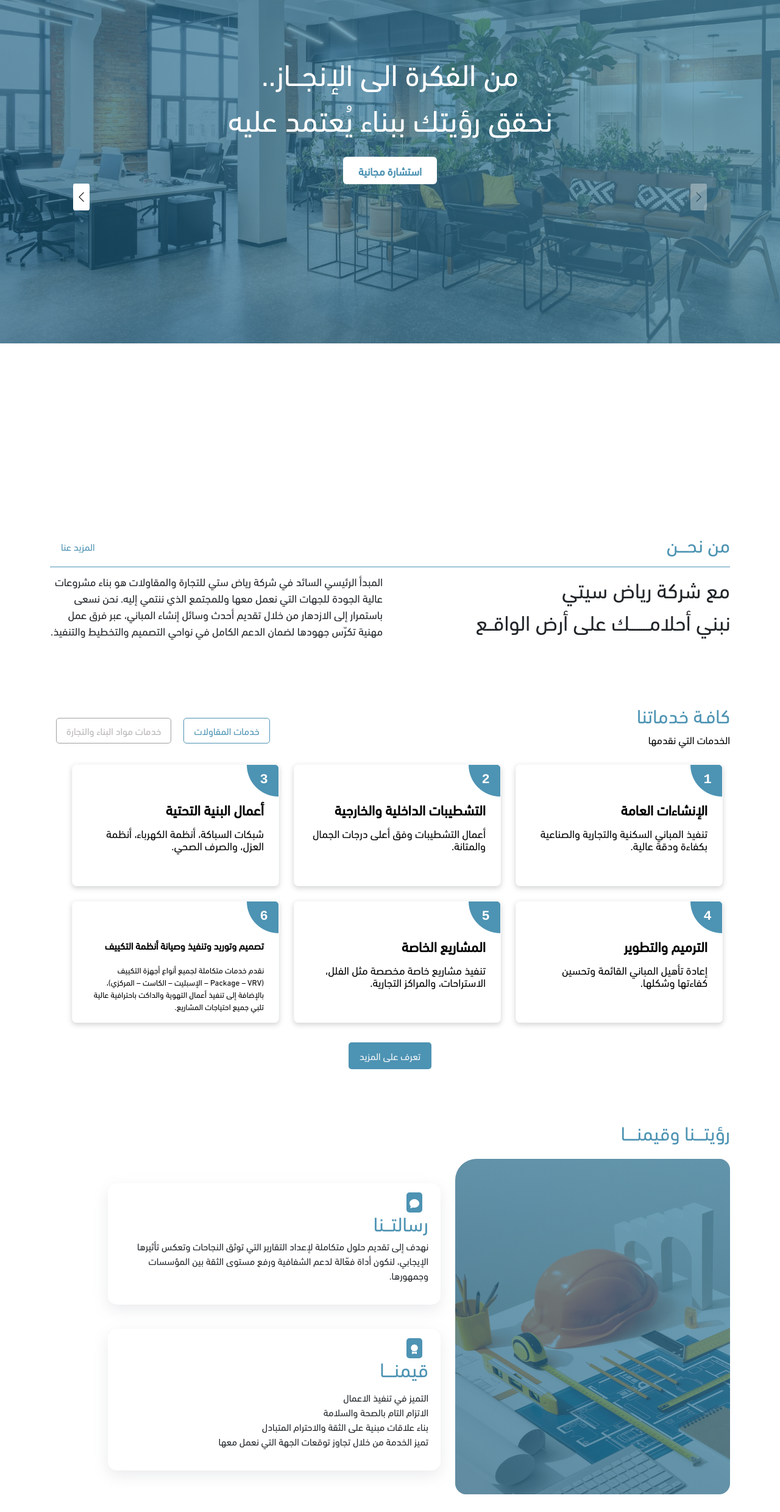
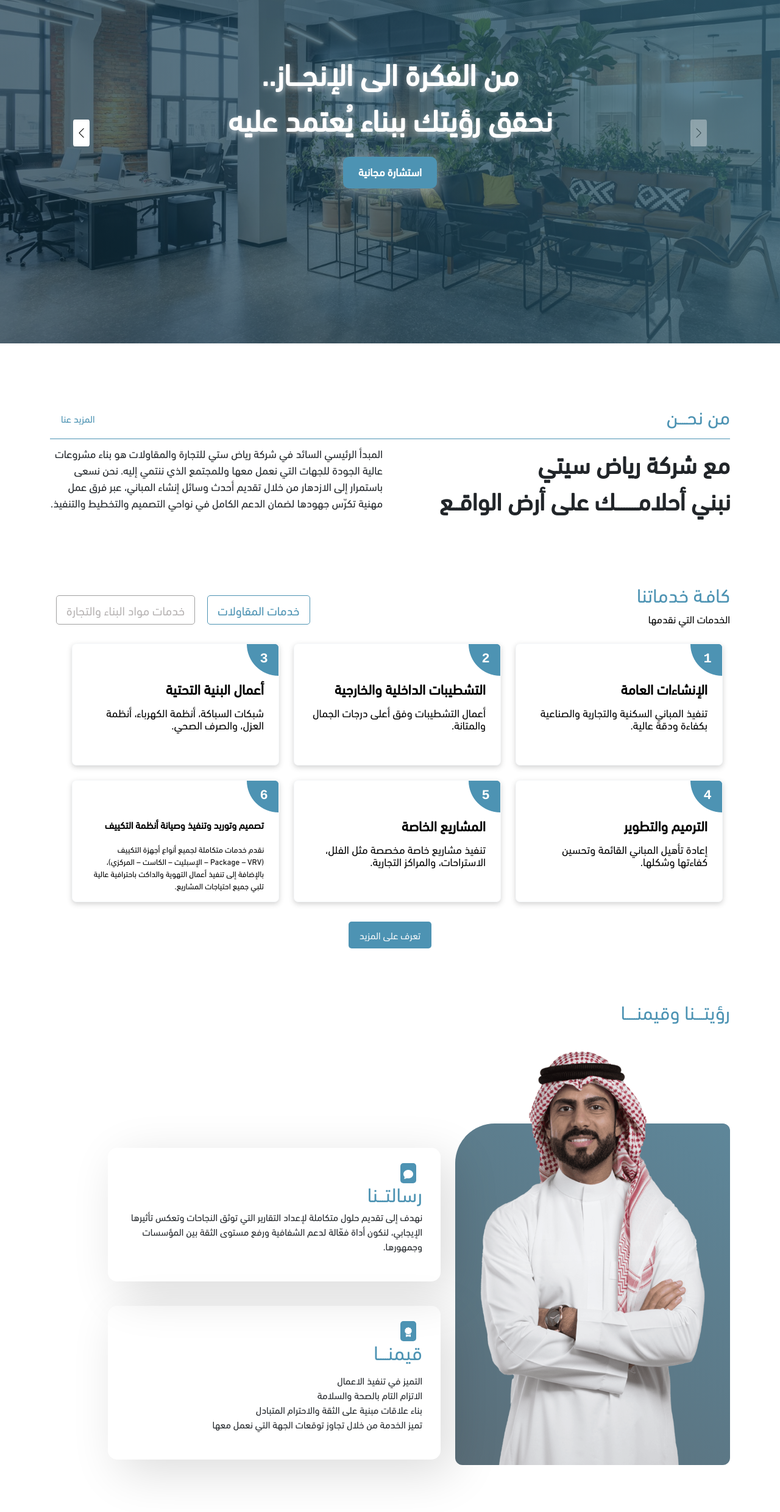
Before and after one commit to abedkahlout/reyad, a plain HTML site: page index.html in a window 1280 px wide. Shown: the part 157-2636 px from the top of the page at 61% size. Drawn offline with nearby package versions, Linux system fonts and the light colour scheme.

Commit message:
new adds

```diff
--- a/assets/css/style.css
+++ b/assets/css/style.css
@@ -17,7 +17,7 @@
 
 	/* backgroud colors */
 	--bg-white: hsl(0, 0%, 100%);
-	--bg-graid-blue: -webkit-linear-gradient(top right, #4d93b3be, #185878ac);
+	--bg-graid-blue: -webkit-linear-gradient(top right, #33667ec9, #0b2838ac);
 	--bg-graid-blue2: -webkit-linear-gradient(top right, #4d93b3e1, #185878d7);
 	--bg-graid-blue-white: -webkit-linear-gradient(top left, #4d93b3, #ecececac);
 	--bg-gray: #f7f9fb;
@@ -295,17 +295,18 @@ body {
 	font-size: 50px;
 }
 .cta{
-	background-color: white;
-	color: var(--text-white);
-	border-radius: 6px;
-padding: 9px 25px;
-margin-top: 10px;
+	background-color: var(--bg-green);
+	color: white;
+	border-radius: 10px;
+	padding: 10px 25px 15px 25px;
+	margin-top: 10px;
+	box-shadow: 1px 5px 20px 5px rgba(255, 255, 255, 0.342);
 }
 .cta a {
 	font-size: 18px;
-	color: var(--text-green);
+	color:white;
 	text-decoration: none;
-	font-weight: 700;
+	font-weight: bold;
 }
 
 
@@ -334,8 +335,9 @@ margin-top: 10px;
 	color: var(--bg-green);
 }
 .dream{
-	font-size: 35px;
-	width: 80%;
+	font-size: 40px;
+	font-weight: 700;
+	width: 90%;
 }
 .whopar{
 	font-size: large;
@@ -583,20 +585,23 @@ margin-top: 10px;
 	border: 1px solid var(--bg-green) !important;
 	border-radius: 5px !important;
 	color: var(--bg-green) !important;
+
 }
 .nav-tabs .nav-item.show .nav-link,
 .nav-tabs .nav-link {
 	color: #b8b5b5 !important;
 	margin: 0 10px;
 	border-radius: 5px !important;
-
 	border: 1px solid #a1a0a0 !important;
 }
 .nav-tabs {
 	border: none !important;
 }
 
-
+.nav-link{
+	font-size: 20px !important;
+margin: 5px 0;
+}
 
 
 
@@ -692,11 +697,26 @@ background: linear-gradient(to top, var(--bg-green), var(--bg-green));
 .qeem{
 	margin-top: 60px;
 }
+.reyadf{position: relative;}
+.reyad-name{
+	position: absolute;
+	right: 18%;
+	top: 40%;
+	opacity: 0.1;
+	color: white;
+	z-index: 10;
+	font-size: 70px;
+	font-weight: 700;
+}
+ .message{
+	margin-top: 180px !important;
+ }
 .roaya , .message{
-	padding: 20px;
-	box-shadow: var(--shadow-1);
+	padding: 30px;
+box-shadow: 20px 20px 80px 0px rgba(0, 0, 0, 0.14);
 	border-radius: 15px;
-	margin: 40px 0 ;
+	margin-top: 40px;
+	width: 100%;
 	transition: 0.6s ease-in-out all;
 }
 .roaya h3, .message h3{
@@ -721,12 +741,12 @@ position: relative;}
 content: "";
 position: absolute;
 width: 100%;
-border-radius: 35px 18px 18px 18px;
-height: 100%;
-z-index: +1;
+border-radius: 65px 12px 12px 12px;
+height: 80%;
+z-index: -1;
 background: var(--bg-graid-blue);
 right:0;
-top: 0;
+bottom: 0;
 }
 .icons i{
 	margin-right: 10px;
@@ -845,14 +865,17 @@ top: 0;
 .btn-contact,.btn-whats{
 	color: white;
 	padding: 10px 18px;
-	border-radius: 5%;
 	text-decoration: none;
-	margin-top: 65px;
+	margin-top: 95px;
 	height: 50px;
 	background-color: var(--bg-green);
-	border: 1px solid white;
+	margin-right:0;
 }
 
+.to-injaz{
+	text-shadow:  1px 3px 10px #ffffff81;
+	font-weight: 600;
+}
 .lead{
 	font-size: 16px !important;
 	width: 90%;
--- a/index.html
+++ b/index.html
@@ -153,7 +153,7 @@
 					<img src="assets/images/library.jpg" width="100%" height="100%" alt="" />
 
 					<div class="carouse-text d-flex justify-content-center align-items-center flex-column">
-						<p>
+						<p class="to-injaz">
 							من الفكرة الى الإنجـــاز..
 							<br>
 							نحقق رؤيتك ببناء يُعتمد عليه
@@ -171,7 +171,7 @@
 			</div>
 			<div class="swiper-slide">
 				<div class="bg-section-hero">
-					<img src="assets/images/buisness.png" width="100%" height="100%" alt="" />
+					<img src="assets/images/30-2.jpg" width="100%" style="max-height: 750px;" alt="" />
 
 					<div class="carouse-text d-flex justify-content-center align-items-center flex-column">
 						<p>
@@ -462,9 +462,10 @@
 				<div class="service">
 					<h2 class="my-4">رؤيتــــنا وقيمنـــــا</h2>
 				</div>
-				<div class="col-5">
+				<div class="col-5 reyadf">
+						<p class="reyad-name">رياض سيتي</p>
 					<div class="img-eng d-flex justify-content-center">
-						<img src="assets/images/high.avif" height="550px" width="100%" class="eng" alt="">
+						<img src="assets/images/man-f1-1-683x1024.png" height="700" width="100%" class="eng" alt="">
 					</div>
 				</div>
 				<div class="col-6">
@@ -506,7 +507,7 @@
 	</section>
 
 	<section>
-		<div class="container">
+		<div class="container my-5">
 			<div class="text-center">
 				<h1 class="partner">
 					شركاؤنــــــا
@@ -648,7 +649,7 @@
       سواء كنت تبدأ فكرة جديدة أو ترغب بتطوير قائمة موجودة، فريقنا مستعد لمساعدتك باقتراحات تنفيذ فعّالة وشكل نهائي احترافي.
     </p>
    </div>
-    <div class="col-6 d-flex flex-column flex-md-row justify-content-center gap-3">
+    <div class="col-6 d-flex flex-column flex-md-row justify-content-center ">
       <a href="#pricing" class="btn-price">
         احصل على عرض السعر
       </a>
```
Also changed, not shown: assets/images/30-2.jpg (added), assets/images/displaydd648aec7a16f2e317b262c0735821ba-removebg-preview.png (added), assets/images/man-f1-1-683x1024.png (added).
